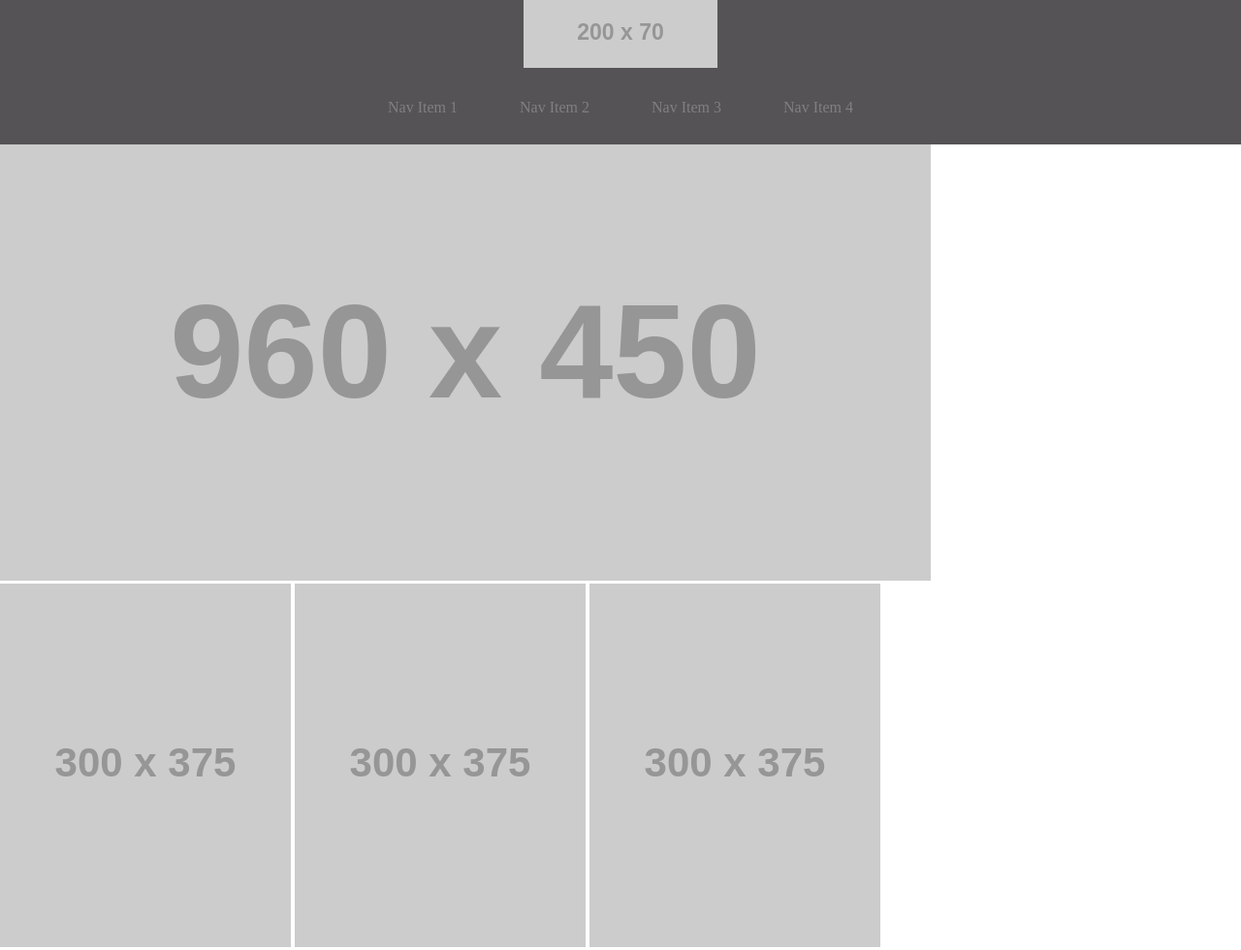
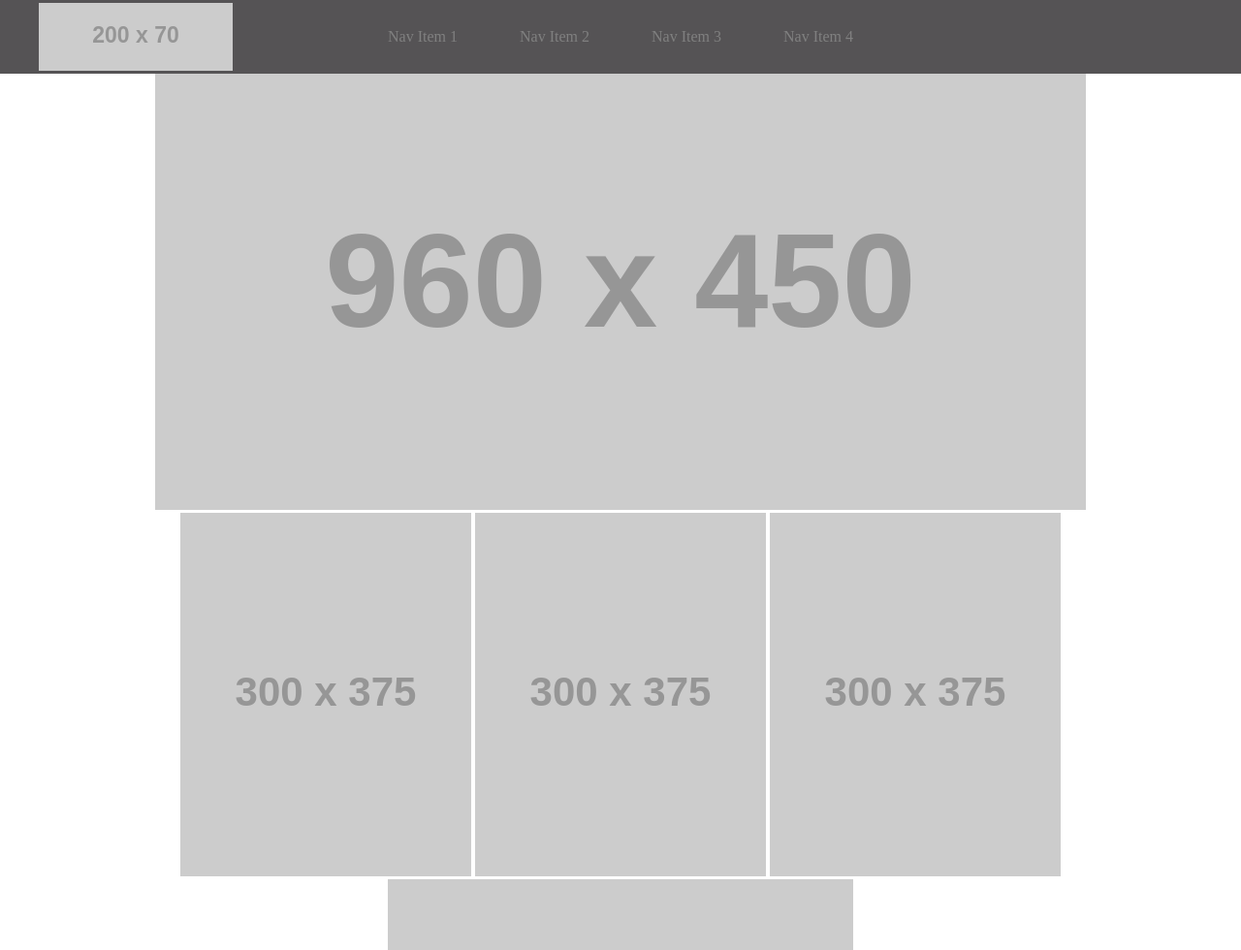
Before and after one commit to BesanElayyan/wirefame-exercise, a plain HTML site: page Index.html in a window 1280 px wide. Shown: the top 980 px of the page at 97% size. Drawn offline with Linux system fonts and the light colour scheme; placeholder pictures from the web are drawn by us.

Commit message:
adding CSS

```diff
--- a/Css/style.css
+++ b/Css/style.css
@@ -24,3 +24,30 @@ nav ul li {
     padding: 30px;
     color: gray;
 }
+
+#logo {
+    position: absolute;
+    margin-top: 3px;
+    padding-left: 40px;
+    height: 100px;
+}
+
+
+main{
+    width: 100%;
+}
+
+
+section {
+    margin: auto;
+    margin-top: 30px;
+    margin-bottom: 30px;
+    width: 100%;
+    text-align: center;
+}
+
+#hero-img {
+    display: inline-block;
+    height: 450px;
+    width: 960px;
+}
```
